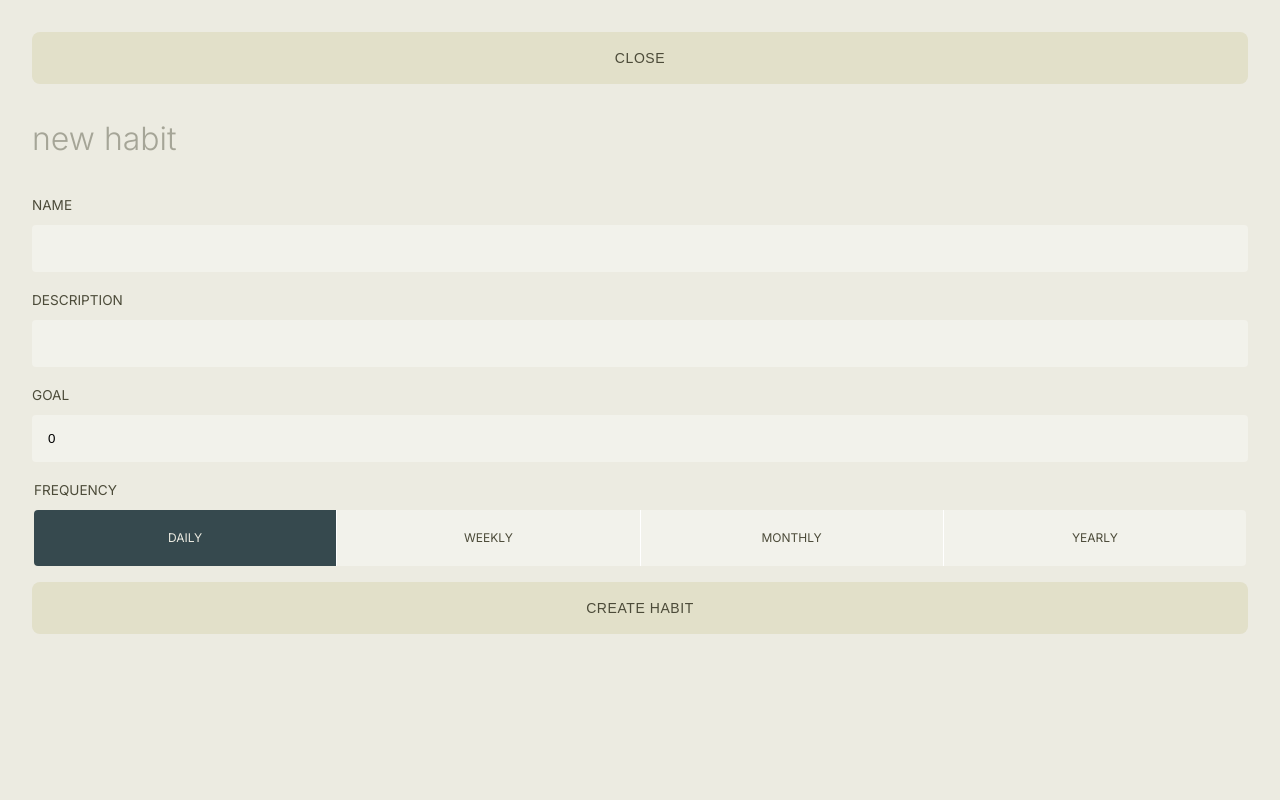
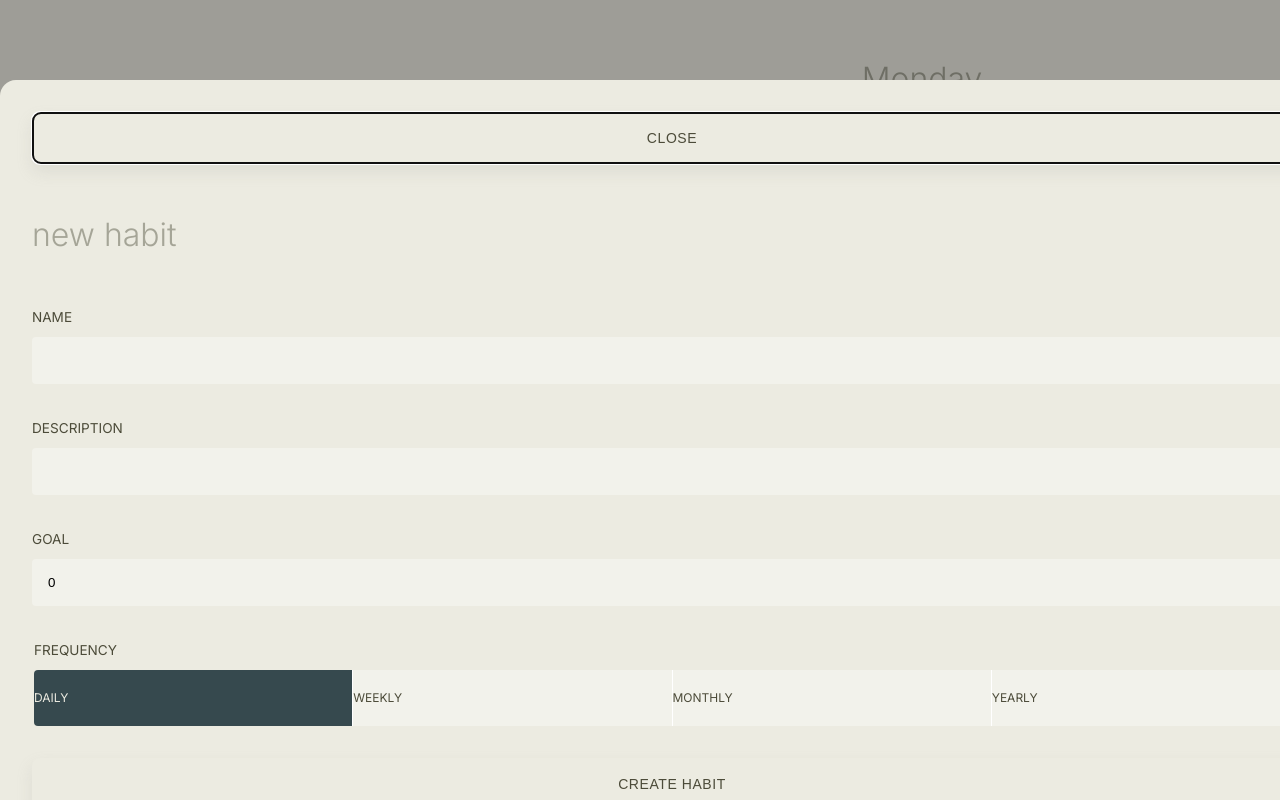
Before and after one commit to rxnaij/habit-tracker, a React (Vite) app: page / in a window 1280 px wide. Both pictures are taken after a click on the button "CREATE HABIT". Shown: the top 800 px of the page. Built offline with nearby package versions, Linux system fonts and the light colour scheme.

Commit message:
add reach dialog and reach-router. add Dialog to Modal

```diff
--- a/package.json
+++ b/package.json
@@ -9,8 +9,10 @@
     "preview": "vite preview"
   },
   "dependencies": {
+    "@reach/dialog": "^0.18.0",
     "react": "^18.2.0",
     "react-dom": "^18.2.0",
+    "react-router-dom": "^6.8.0",
     "styled-components": "^5.3.6"
   },
   "devDependencies": {
--- a/src/App.css
+++ b/src/App.css
@@ -1,5 +1,5 @@
 #root {
-  max-width: 1280px;
+  max-width: 700px;
   margin: 0 auto;
   padding: 2rem;
   padding-bottom: 8rem;
@@ -17,7 +17,8 @@ button {
   align-items: center;
   gap: 8px;
 
-  background-color: #E2E0C9;
+  background-color: #ECEBE1;
+  box-shadow: 0px 8px 16px #A1A09930;
   color: #4C4B39;
   cursor: pointer;
 
--- a/src/components/CreateHabitModal.tsx
+++ b/src/components/CreateHabitModal.tsx
@@ -53,7 +53,7 @@ export default function CreateHabitModal({ close }: CreateHabitModalProps) {
 
     return (
         <ThemeProvider theme={lightColorTheme}>
-        <ModalWrapper>
+        <ModalWrapper onDismiss={close}>
             <button onClick={close}>Close</button>
             <h2>new habit</h2>
             <Input>
--- a/src/components/Habit.tsx
+++ b/src/components/Habit.tsx
@@ -147,12 +147,12 @@ const Habit = ({ data, initialCount = 0 }: HabitProps) => {
 
   return (
     <ThemeProvider theme={lightColorTheme}>
-      <HabitWrapper isGoalMet={isGoalMet}>
-        <Title onClick={() => setInfoModalIsVisible(true)}>
+      <HabitWrapper isGoalMet={isGoalMet} onClick={() => setInfoModalIsVisible(true)}>
+        <Title>
           <h4>{name}</h4>
           <span>{count} / {goal}</span>
         </Title>
-        <Modifiers>
+        <Modifiers isGoalMet={isGoalMet}>
           <button onClick={() =>
             setCount(prev => {
               if (prev > 0) {
@@ -202,10 +202,11 @@ const HabitWrapper = styled.div<HabitWrapperProps>`
   padding: 14px 20px;
   border-radius: 8px;
 
-  background-color: ${props => props.isGoalMet ? "#E5E2C3" : props.theme.background};
+  /* --completed: "linear-gradient(1.62deg, #36494e 1.42%, #36494eb2 98.67%)"; */
+  background: ${props => props.isGoalMet ? "linear-gradient(1.62deg, #36494e 1.42%, #36494eb2 98.67%)" : props.theme.background};
   box-shadow: 0 4px 4px #54534825;
 
-  color: ${({ theme }) => theme.textPrimary};
+  color: ${({ isGoalMet, theme }) => isGoalMet ? "#FFFFFF": theme.textPrimary};
 `
 
 const Title = styled.div`
@@ -231,7 +232,11 @@ const Title = styled.div`
   }
 `
 
-const Modifiers = styled.div`
+interface ModifiersProps {
+  isGoalMet: boolean
+}
+
+const Modifiers = styled.div<ModifiersProps>`
   display: flex;
   flex-direction: row;
   gap: 8px;
@@ -241,9 +246,10 @@ const Modifiers = styled.div`
     height: 24px;
     border-radius: 50%;
     padding: 0;
-    color: #36494e;
     background-color: #00000016;
+    color: ${props => props.isGoalMet ? "#fff" : "#36494E"};
   }
+
 `
 
 export default Habit
--- a/src/components/HabitInfoModal.tsx
+++ b/src/components/HabitInfoModal.tsx
@@ -30,7 +30,9 @@ export const HabitInfoModal = ({ close, data, count }: HabitInfoModalProps) => {
 
     return (
         <ThemeProvider theme={lightColorTheme}>
-            <HabitInfoModalWrapper>
+            <HabitInfoModalWrapper
+                onDismiss={close}
+            >
                 <header>
                     <button onClick={close}>Close</button>
                 </header>
--- a/src/components/common/Modal.tsx
+++ b/src/components/common/Modal.tsx
@@ -1,19 +1,28 @@
 import styled, { ThemeProvider } from "styled-components"
+import { Dialog, DialogOverlay, DialogContent } from '@reach/dialog'
+import "@reach/dialog/styles.css";
 
-export const ModalWrapper = styled.div`
+export const ModalWrapper = styled(Dialog)`
   background-color: ${props => props.theme.background};
-  z-index: 10;
-  position: fixed;
+
+  margin: 10vh 0 auto;
+  width: 100%;
+  /* margin-left: 24px;
+  margin-right: 24px; */
+  /* position: fixed;
   top: 0;
   bottom: 0;
   right: 0;
-  left: 0;
+  left: 0; */
+
+
+  border-radius: 16px;
 
   padding: 32px;
 
   display: flex;
   flex-direction: column;
-  gap: 16px;
+  gap: 32px;
 
   color: ${props => props.theme.textPrimary};
 
```
Also changed, not shown: 1 other file (tests, documents, lock files or other folders).
